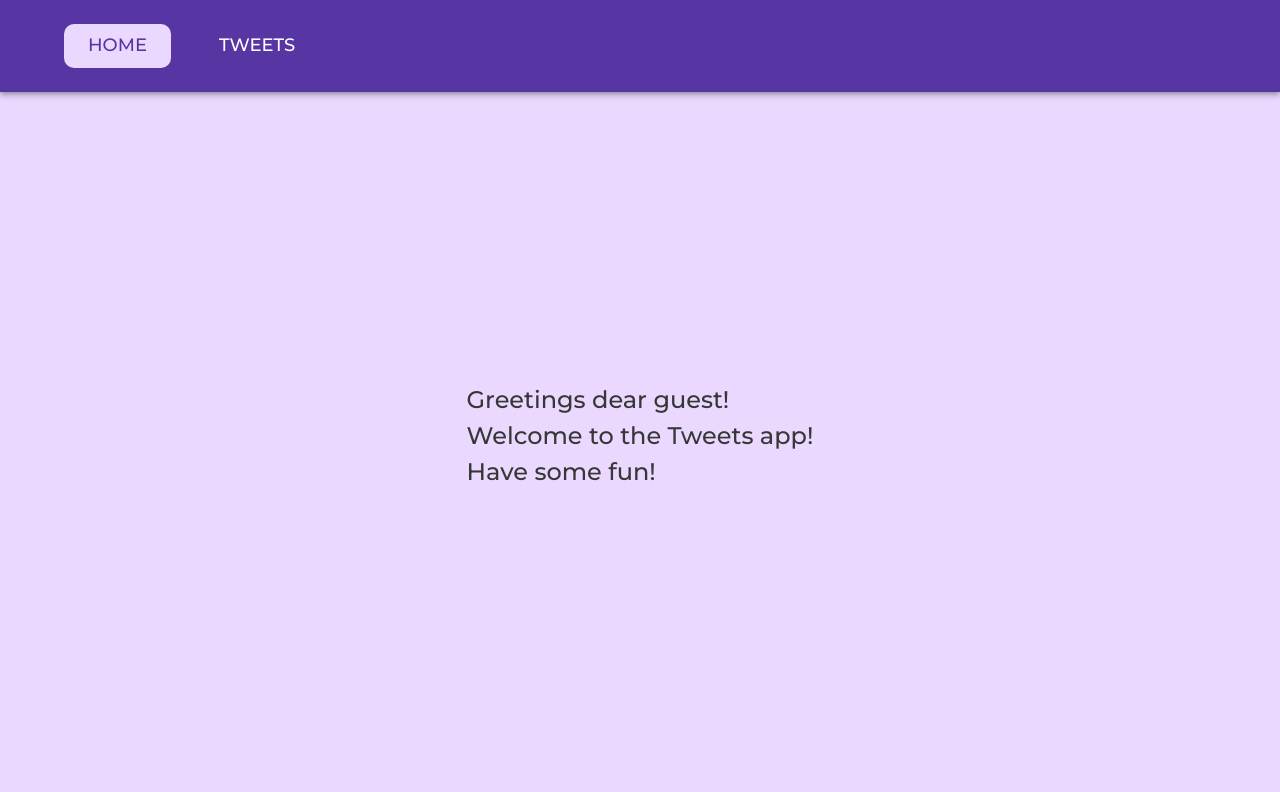
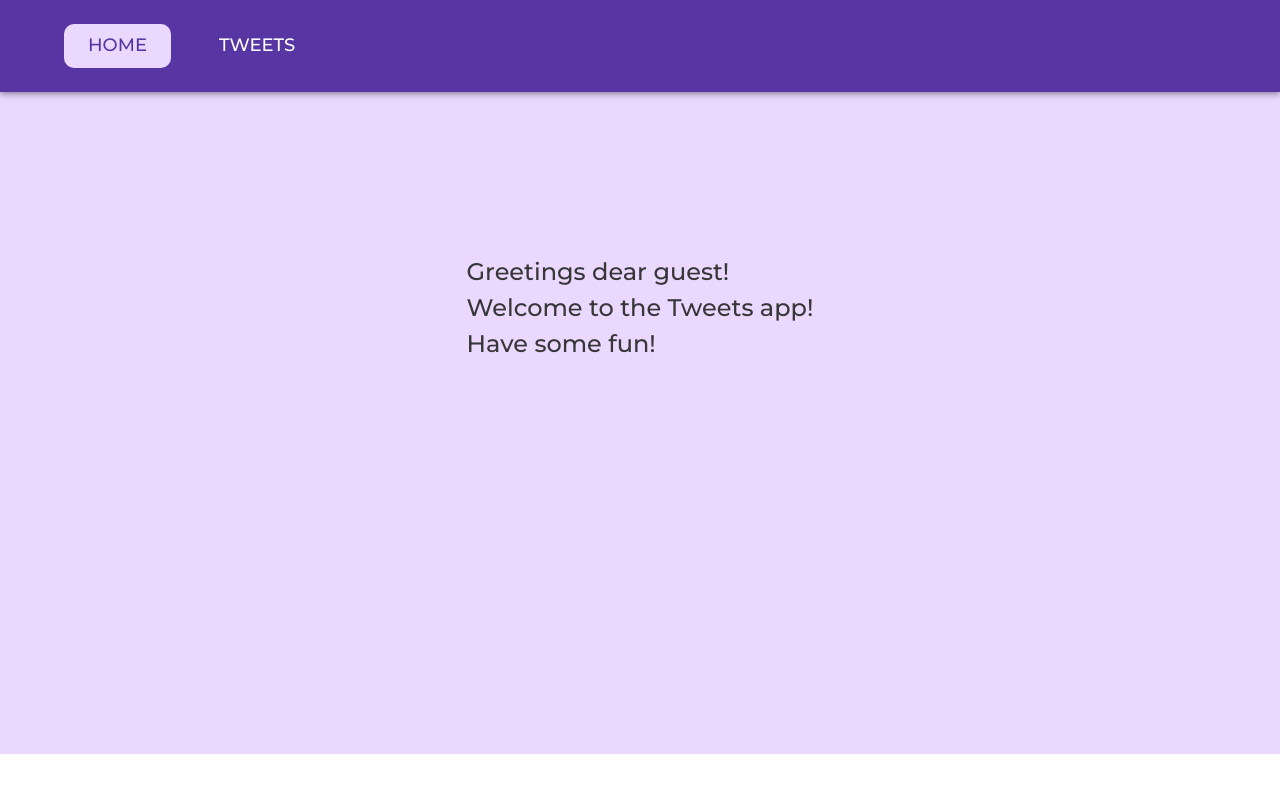
Before and after one commit to Butcherok/vite-react-testtask-tweets, a React (Vite) app: page /#/ in a window 1280 px wide. Shown: the top 792 px of the page. Built offline with nearby package versions, Linux system fonts and the light colour scheme.

Commit message:
fix: styles - homePage, tweetsPage

```diff
--- a/src/pages/homePage.jsx
+++ b/src/pages/homePage.jsx
@@ -8,15 +8,17 @@ const Home = () => {
         ...centredItemsStyles,
         gap: '30px',
         justifyContent: 'center',
-        mb: '28px',
+        mb: '190px',
         flexWrap: 'wrap',
-        height: '50vw'
+        height: '30vw',
       }}
     >
       <Box sx={wrapperStyle}>
-        <Typography sx={subtitleStyle}>
-          Greetings dear guest!<br/>
-          Welcome to the Tweets app!<br/>
+        <Typography component="h1" sx={subtitleStyle}>
+          Greetings dear guest!
+          <br />
+          Welcome to the Tweets app!
+          <br />
           Have some fun!
         </Typography>
       </Box>
--- a/src/pages/tweetsPage.jsx
+++ b/src/pages/tweetsPage.jsx
@@ -6,7 +6,7 @@ const Home = () => {
   return (
     <Box sx={{ ...centredItemsStyles, flexDirection: 'column', gap: '28px' }}>
       <h1>
-        <span>Enjoy watching!</span>
+        <span>Make your choice!</span>
       </h1>
       <UserList />
     </Box>
```
